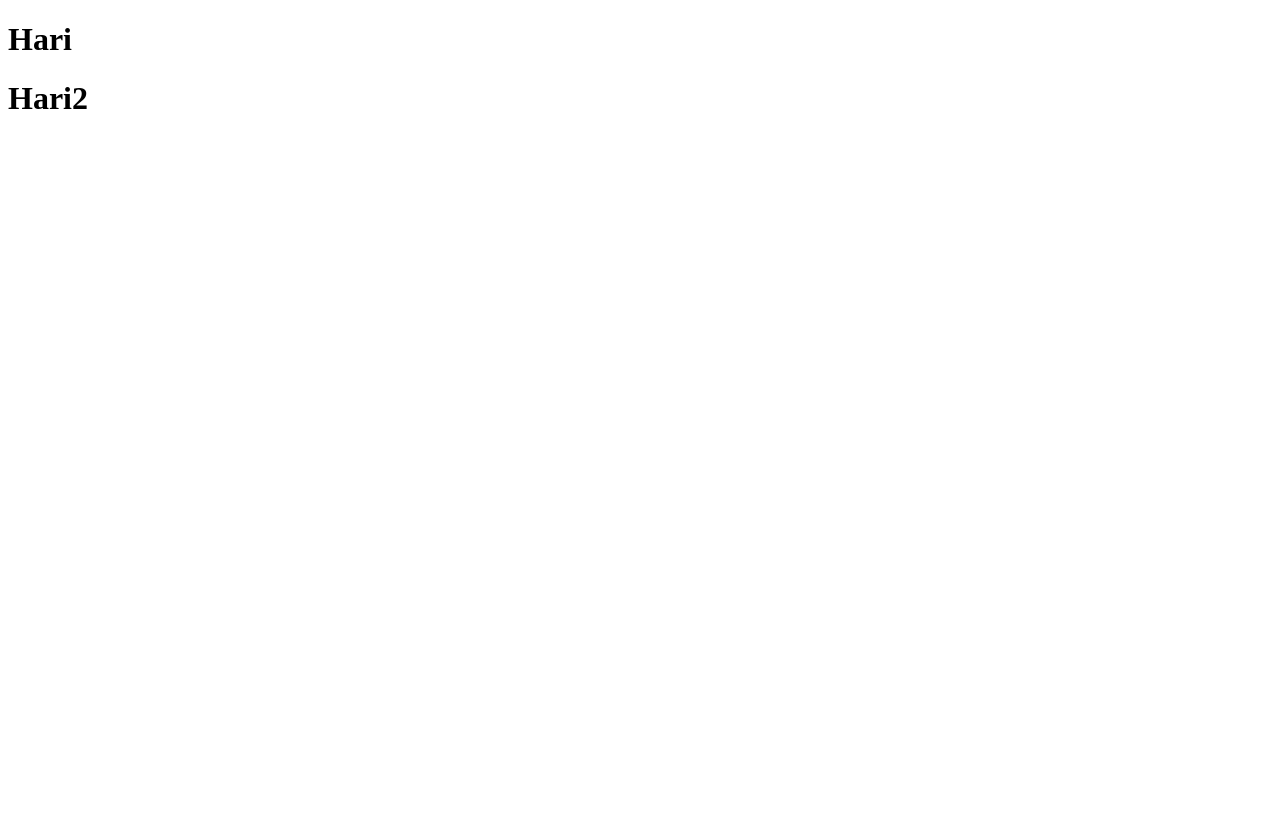
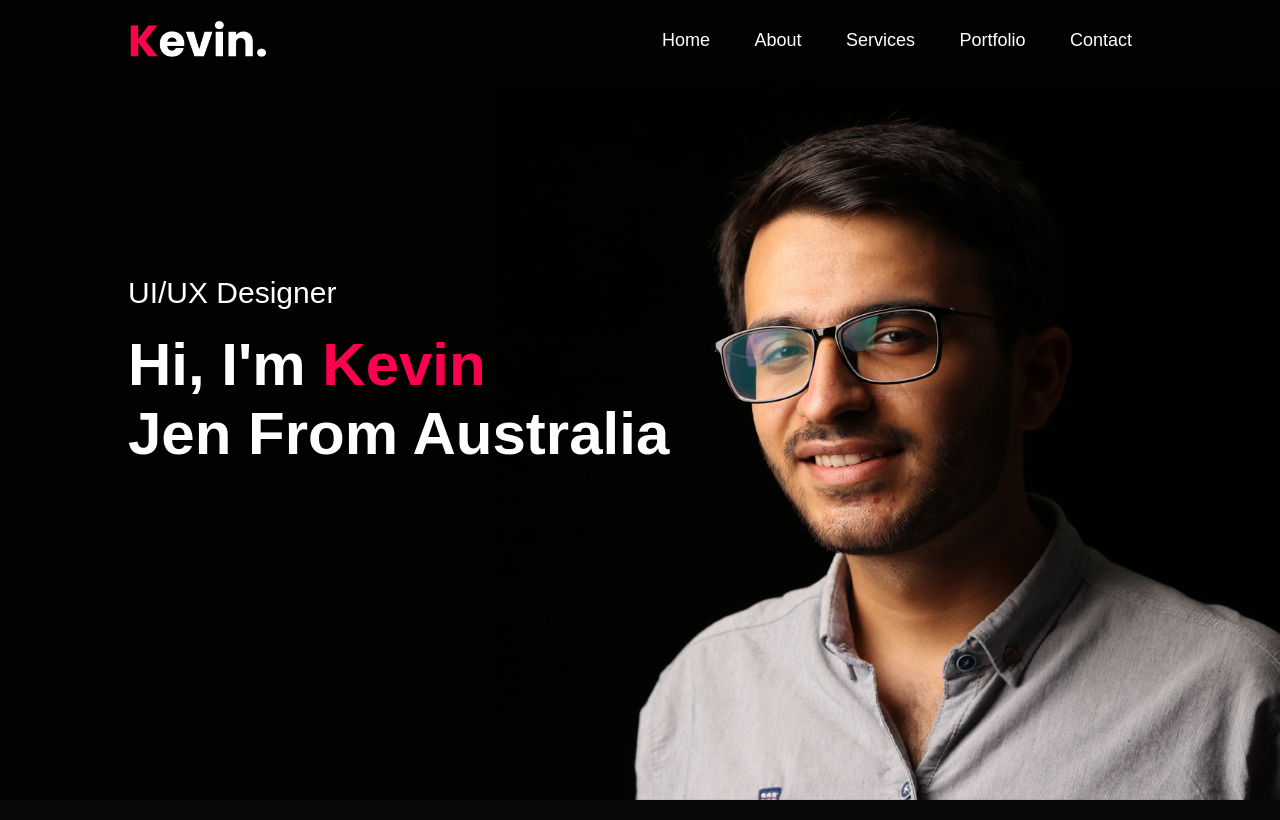
Before and after one commit to Dikhitkumar/portfolio, a plain HTML site: page index.html in a window 1280 px wide. Drawn offline with Linux system fonts and the light colour scheme.

Commit message:
second commit

```diff
--- a/index.html
+++ b/index.html
@@ -3,10 +3,34 @@
 <head>
     <meta charset="UTF-8">
     <meta name="viewport" content="width=device-width, initial-scale=1.0">
-    <title>Document</title>
+    <title>Dikhit Portfolio</title>
+    <link rel="stylesheet" href="/style.css">
 </head>
 <body>
-    <h1>Hari</h1>
-    <h1>Hari2</h1>
+    <div id="header">
+        <div class="container">
+            <nav>
+                <img src="images/logo.png" class="logo">
+                <ul>
+                    <li><a href="#">Home</a></li>
+                    <li><a href="#">About</a></li>
+                    <li><a href="#">Services</a></li>
+                    <li><a href="#">Portfolio</a></li>
+                    <li><a href="#">Contact</a></li>
+                </ul>
+            </nav>
+            <div class="header-text">
+                <p>UI/UX Designer</p>
+                <h1>Hi, I'm <span>Kevin</span><br> Jen From Australia</h1>
+            </div>
+        </div>
+    </div>
+    <div id="about">
+        <div class="container">
+
+        </div>
+    </div>
+
+
 </body>
 </html>
--- a/style.css
+++ b/style.css
@@ -0,0 +1,68 @@
+*{
+    margin: 0;
+    padding: 0;
+    font-family: "Poppins", sans-serif;
+    box-sizing: border-box;
+}
+body{
+    background-color: #080808;
+    color: #fff;
+}
+#header{
+    height: 100vh;
+    width: 100%;
+    background-image: url(images/background.png);
+    background-size: cover;
+    background-position: center;
+}
+.container{
+    padding: 10px 10%;
+}
+
+nav{
+    display: flex;
+    align-items: center;
+    justify-content: space-between;
+    flex-wrap: wrap;
+}
+
+.logo{
+    width: 140px;
+}
+
+nav ul li{
+    display: inline-block;
+    list-style: none;
+    margin: 10px 20px;
+}
+
+nav ul li a{
+    color: #fff;
+    text-decoration: none;
+    font-size: 18px;
+    position: relative;
+}
+nav ul li a::after{
+    content: '';
+    width: 0;
+    height: 3px;
+    background: #ff004f;
+    position: absolute;
+    left: 0;
+    bottom: -6px;
+    transition: 0.5s;
+}
+nav ul li a:hover::after{
+   width: 100%;
+}
+.header-text{
+    margin-top: 20%;
+    font-size: 30px;
+}
+.header-text h1{
+    font-size: 60px;
+    margin-top: 20px;
+}
+.header-text h1 span{
+    color: #ff004f;
+}
```
